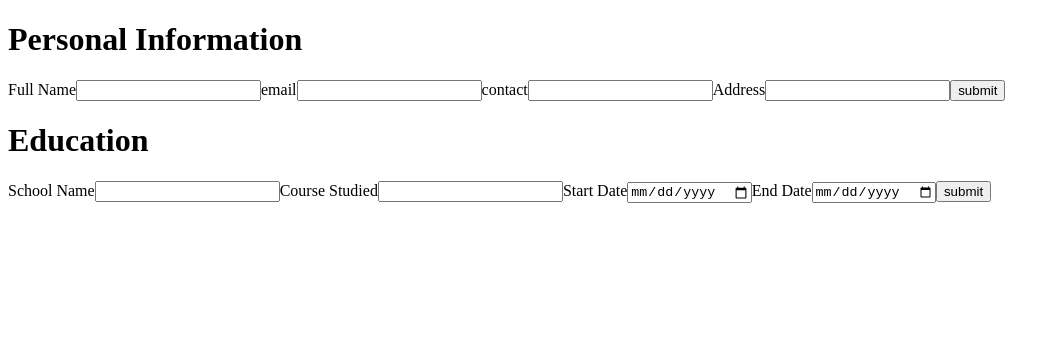
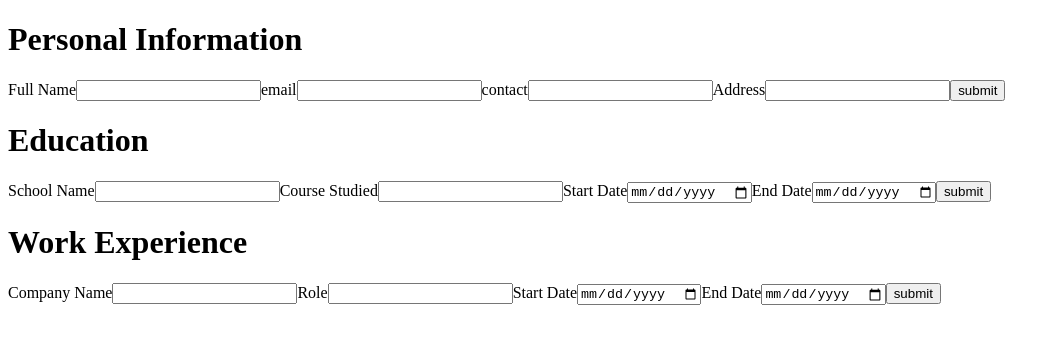
Before and after one commit to sinan-894/cv-app, a React (Vite) app: page / in a window 1280 px wide. Shown: the top 344 px of the page, without its empty margins (0-1060 px from the left). Built offline with nearby package versions, Linux system fonts and the light colour scheme.

Commit message:
Create Work Experience form
>created the work experience form and extracted the data
>Changed startdate enddate variabale name for both work and education
for better deffrantiation

```diff
--- a/src/components.jsx
+++ b/src/components.jsx
@@ -61,12 +61,12 @@ function PersonalInformation({onSubmit,data}){
 function Education({onSubmit,data}){
     const [schoolName,setSchoolName] = useState('')
     const [course,setCourse] = useState('')
-    const [startDate,setStartDate] = useState('')
-    const [endDate,setEndDate] = useState('')
+    const [startDateEducation,setStartDate] = useState('')
+    const [endDateEducation,setEndDate] = useState('')
 
     const handleSubmit = (e)=>{
         e.preventDefault()
-        onSubmit({...data,schoolName,course,startDate,endDate})
+        onSubmit({...data,schoolName,course,startDateEducation,endDateEducation})
     }
 
     return(
@@ -79,10 +79,10 @@ function Education({onSubmit,data}){
                 <Input type={'text'} name={'course'} setInput={setCourse} value={course}>
                     Course Studied
                 </Input>
-                <Input type={'date'} name={'start-date'} setInput={setStartDate} value={startDate}>
+                <Input type={'date'} name={'start-date-education'} setInput={setStartDate} value={startDateEducation}>
                     Start Date
                 </Input>
-                <Input type={'date'} name={'end-date'} setInput={setEndDate} value={endDate}>
+                <Input type={'date'} name={'end-date-education'} setInput={setEndDate} value={endDateEducation}>
                     End Date
                 </Input>
                 <button onClick={handleSubmit}>submit</button>
@@ -95,8 +95,39 @@ function Education({onSubmit,data}){
 
 }
 
-function WorkExperience({onSubmit}){
+function WorkExperience({onSubmit,data}){
+    const [companyName,setCompanyName] = useState('')
+    const [role,setRole] = useState('')
+    const [startDateWork,setStartDate] = useState('')
+    const [endDateWork,setEndDate] = useState('')
 
+    const handleSubmit = (e)=>{
+        e.preventDefault()
+        onSubmit({...data,companyName,role,startDateWork,endDateWork})
+    }
+
+    return(
+        <div className="education">
+            <h1>Work Experience</h1>
+            <form action="#">
+                <Input type={'text'} name={'company-name'} setInput={setCompanyName} value={companyName}>
+                    Company Name
+                </Input>
+                <Input type={'text'} name={'role'} setInput={setRole} value={role}>
+                    Role
+                </Input>
+                <Input type={'date'} name={'start-date-work'} setInput={setStartDate} value={startDateWork}>
+                    Start Date
+                </Input>
+                <Input type={'date'} name={'end-date-work'} setInput={setEndDate} value={endDateWork}>
+                    End Date
+                </Input>
+                <button onClick={handleSubmit}>submit</button>
+            </form>
+
+
+        </div>
+    )
 }
 
 function Input({type,name,children,setInput,value}){
```
